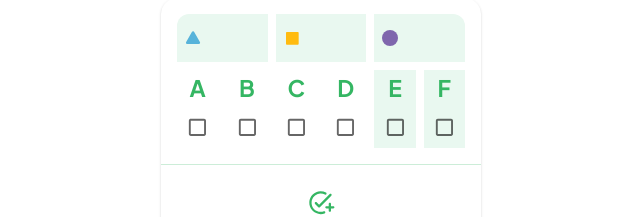
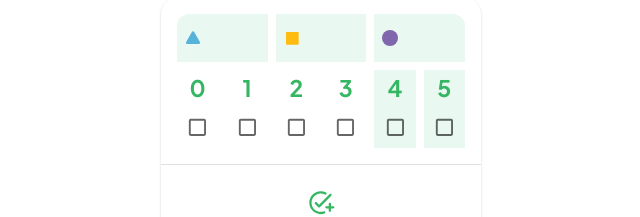
Before and after one commit to zyle87/turing-machine-interactive-sheet, a React (Create React App) app: page / in a window 1280 px wide. Shown: the part 453-670 px from the top of the page, without its empty margins (319-959 px from the left). Built offline with nearby package versions, Linux system fonts and the light colour scheme.

Commit message:
improve composition

```diff
--- a/src/views/Composition.tsx
+++ b/src/views/Composition.tsx
@@ -44,12 +44,12 @@ const Composition: FC = () => {
           ))}
         </Grid>
         <Grid container spacing={1}>
-          {['A', 'B', 'C', 'D', 'E', 'F'].map(verif => (
-            <Grid item xs={2} key={verif}>
+          {new Array(6).fill(0).map((_, index) => (
+            <Grid item xs={2} key={index}>
               <Box
                 sx={{
                   textAlign: 'center',
-                  background: verif === 'E' || verif === 'F' ? '#e9f8f0' : null,
+                  background: index === 4 || index === 5 ? '#e9f8f0' : null,
                 }}
               >
                 <Typography
@@ -59,17 +59,18 @@ const Composition: FC = () => {
                     fontWeight: theme.typography.fontWeightBold,
                   })}
                 >
-                  {verif}
+                  {index}
                 </Typography>
               </Box>
             </Grid>
           ))}
-          {['A', 'B', 'C', 'D', 'E', 'F'].map(verif => (
-            <Grid item xs={2} key={verif}>
+          {['A', 'B', 'C', 'D', 'E', 'F'].map(verifier => (
+            <Grid item xs={2} key={verifier}>
               <Box
                 sx={{
                   textAlign: 'center',
-                  background: verif === 'E' || verif === 'F' ? '#e9f8f0' : null,
+                  background:
+                    verifier === 'E' || verifier === 'F' ? '#e9f8f0' : null,
                   marginTop: theme.spacing(-1),
                 }}
               >
@@ -79,12 +80,7 @@ const Composition: FC = () => {
           ))}
         </Grid>
       </Box>
-      <Divider
-        sx={theme => ({
-          borderColor: theme.palette.primary.main,
-          opacity: 0.25,
-        })}
-      />
+      <Divider />
       <Box p={2}>
         <Button
           fullWidth
```
